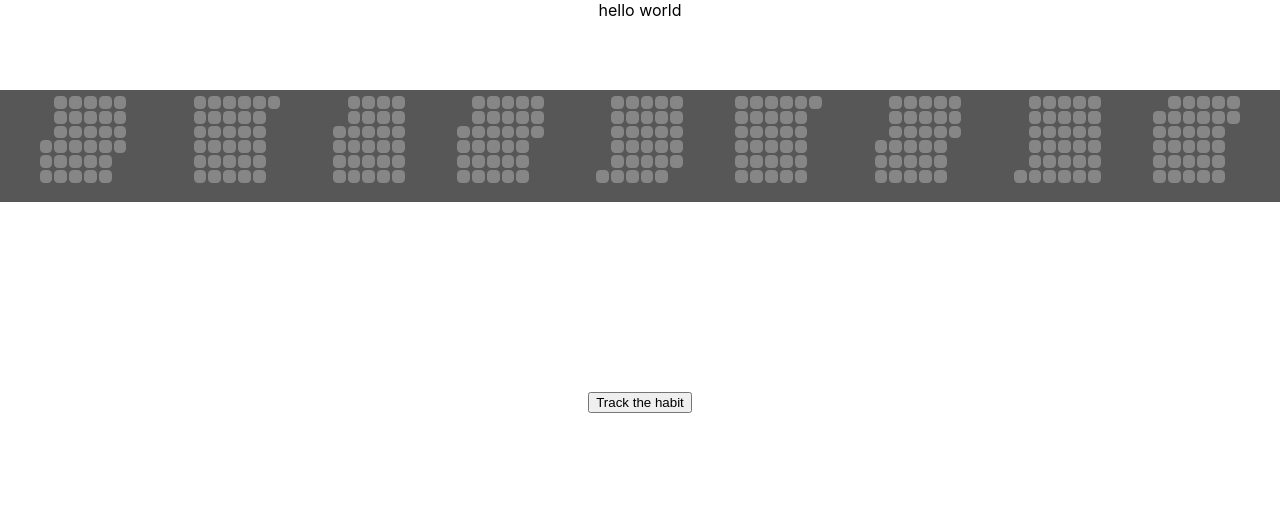
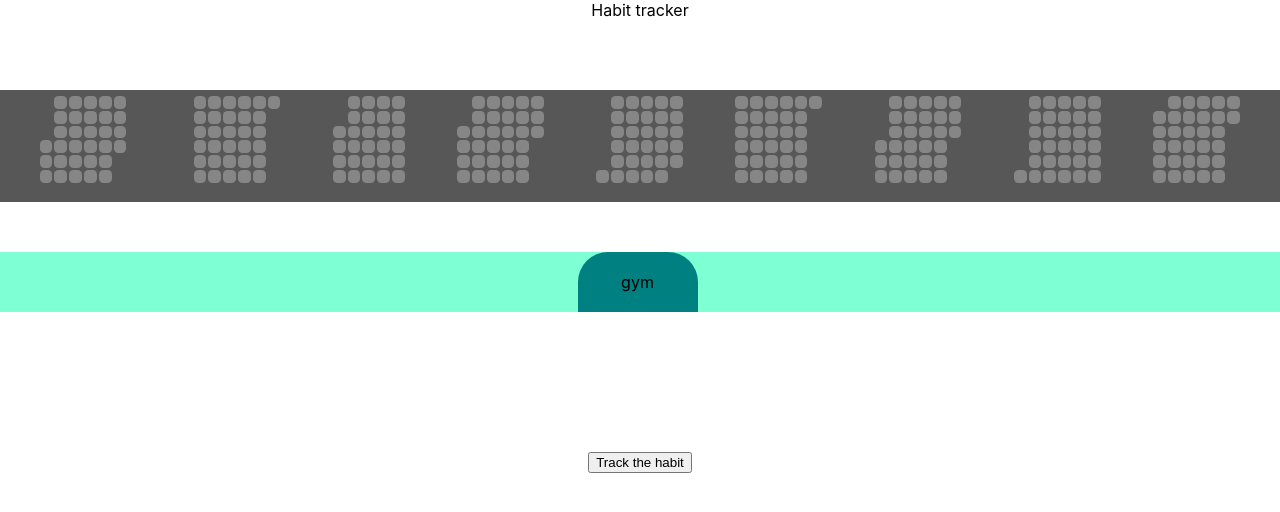
Before and after one commit to zhailaudaulet/habits-tracker, a React (Create React App) app: page / in a window 1280 px wide. Shown: the top 512 px of the page. Built offline with nearby package versions, Linux system fonts and the light colour scheme.

Commit message:
starting the work on habit names

```diff
--- a/src/App.js
+++ b/src/App.js
@@ -12,7 +12,17 @@ function App() {
       const somevar = JSON.parse(localStorage.getItem('trackedHabits'))
       return somevar
     } else {
-      return ''
+      return []
+    }
+  })
+
+  // getting names of Habbits and their classes
+
+  const [habits, setHabits] = useState(() => {
+    if (localStorage.getItem('habitNames') != null) {
+      return JSON.parse(localStorage.getItem('habitNames'))
+    } else {
+      return [{name:"gym", class:"ok", sqclass:"basicClass"}]
     }
   })
 
@@ -43,23 +53,26 @@ function App() {
     }
   }
 
-  // setting Items to local storage whenever itemSet changes
+  // setting data to local storage whenever itemSet and habits change
   useEffect(() => {
     localStorage.setItem("trackedHabits", JSON.stringify(itemSet))
   }, [itemSet])
 
-
+  useEffect(() => {
+    localStorage.setItem("habitNames", JSON.stringify(habits))
+  }, [habits])
 
   return (
     <div className='page'>
       <Navbar />
-      <div style={{ "position": "absolute" }}> hello world </div>
+      <div style={{ "position": "absolute" }}> Habit tracker </div>
       <Heatmap />
       <Habit
         itemSet={itemSet}
         setItemSet={setItemSet}
         setTrack={setTrack}
-
+        habits={habits}
+        setHabits={setHabits}
       />
 
 
--- a/src/components/habbit/index.css
+++ b/src/components/habbit/index.css
@@ -9,7 +9,32 @@
 .basicClass {
     background-color: teal !important;
 }
-.button{
+
+.button {
     height: fit-content;
     width: fit-content;
 }
+
+.habitNames {
+    width: 100vw;
+    height: 60px;
+    background-color: aquamarine;
+    display: flex;
+    align-items: flex-end;
+    justify-content: center;
+}
+
+.habitNameBlocks {
+    height: inherit;
+    width: 120px;
+    display: flex;
+    align-items: center;
+    justify-content: center;
+    background-color: teal;
+    border-top-left-radius: 30px;
+    border-top-right-radius: 30px;
+    margin-right: 5px;
+}
+.habitNameBlocks:hover{
+    background-color: rgb(0, 95, 95);
+}
--- a/src/components/habbit/index.jsx
+++ b/src/components/habbit/index.jsx
@@ -5,9 +5,9 @@ import { HexColorPicker } from "react-colorful";
 import { v4 as uuid } from 'uuid';
 import { AddNewHabit } from './addHabbits';
 
-export const Habit = ({ itemSet, setItemSet }) => {
+export const Habit = ({ itemSet, setItemSet, habits, setHabits }) => {
 
-    console.log(itemSet);
+
     const trackTheHabbit = () => {
         let today = new Date()
         let dayData = `${today.getDate()}-${today.getMonth()}-${today.getFullYear()}`
@@ -36,6 +36,13 @@ export const Habit = ({ itemSet, setItemSet }) => {
 
     return (
         <>
+            <div className='habitNames'>
+                {habits.map((item, index) => (
+                <div key={uuid()} className='habitNameBlocks' id = {item.name} index={index}>
+                    <div>{item.name}</div>
+                </div>
+                ))}
+            </div>
             <div className='habitTrack'>
                 <button className='button' onClick={() => trackTheHabbit()}>
                     Track the habit
```
